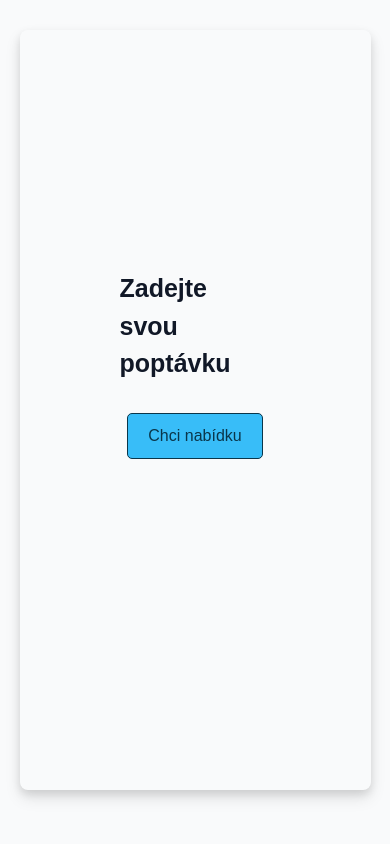
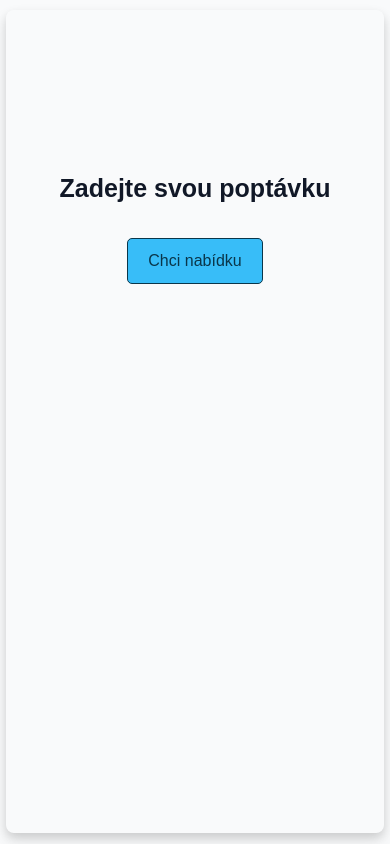
Before and after one commit to DK8-PRG/Reas-form, a React (Vite) app in the folder frontend/: page / in a window 390 px wide. Built offline with nearby package versions, Linux system fonts and the light colour scheme; no server answers.

Commit message:
responsive pro mobile

```diff
--- a/frontend/src/components/FormKrokJedna.jsx
+++ b/frontend/src/components/FormKrokJedna.jsx
@@ -6,7 +6,7 @@ import TypNemovitostiSelection from "./TypNemovitostiSelection";
 import MapaCesko from "./MapaCesko";
 import OkresSelection from "./OkresSelection";
 import { PrimaryButton } from "../ui/Button";
-import Spinner from "../ui/Spinner"; // Import spinneru
+import Spinner from "../ui/Spinner";
 
 const Container = styled.div`
   display: flex;
--- a/frontend/src/components/MapaCesko.jsx
+++ b/frontend/src/components/MapaCesko.jsx
@@ -13,6 +13,16 @@ const StyledSvg = styled.svg`
   padding: 0rem;
   display: block;
   transition: all 0.8s cubic-bezier(0.4, 0, 0.2, 1);
+
+  @media (max-width: 768px) {
+    height: 30vh;
+    margin: 2rem;
+  }
+
+  @media (max-width: 480px) {
+    height: 25vh;
+    margin: 1rem;
+  }
 `;
 
 const MapContainer = styled.div`
--- a/frontend/src/components/OkresSelection.jsx
+++ b/frontend/src/components/OkresSelection.jsx
@@ -10,6 +10,11 @@ const OkresContainer = styled.div`
   flex-wrap: wrap;
   justify-content: center;
   align-items: flex-start;
+
+  @media (max-width: 768px) {
+    height: auto;
+    padding: 0.5rem;
+  }
 `;
 
 const OkresLabel = styled.label`
--- a/frontend/src/components/PropertyList.jsx
+++ b/frontend/src/components/PropertyList.jsx
@@ -29,7 +29,7 @@ const PropertieList = styled.div`
   width: 100%;
   gap: 2rem;
   height: 10rem;
-  flex-wrap: wrap;
+  /* flex-wrap: wrap; */
 
   @media (max-width: 768px) {
     height: 8rem;
@@ -42,7 +42,7 @@ const PropertieList = styled.div`
 
   @media (max-width: 480px) {
     height: 6rem;
-    gap: 0.25rem;
+    gap: 0rem;
 
     & > button {
       transform: scale(0.6);
--- a/frontend/src/ui/PageContainer.jsx
+++ b/frontend/src/ui/PageContainer.jsx
@@ -21,6 +21,19 @@ const StyledPage = styled.div`
   &:hover {
     box-shadow: 0 6px 12px rgba(0, 0, 0, 0.15), 0 12px 24px rgba(0, 0, 0, 0.2);
   }
+
+  @media (max-width: 768px) {
+    padding: 5rem;
+    max-width: 95vw;
+    max-height: 95vh;
+  }
+
+  @media (max-width: 480px) {
+    padding: 2rem;
+    max-width: 97vw;
+    max-height: 97.5vh;
+    margin: 1rem auto;
+  }
 `;
 function PageContainer({ children }) {
   return <StyledPage>{children}</StyledPage>;
```
